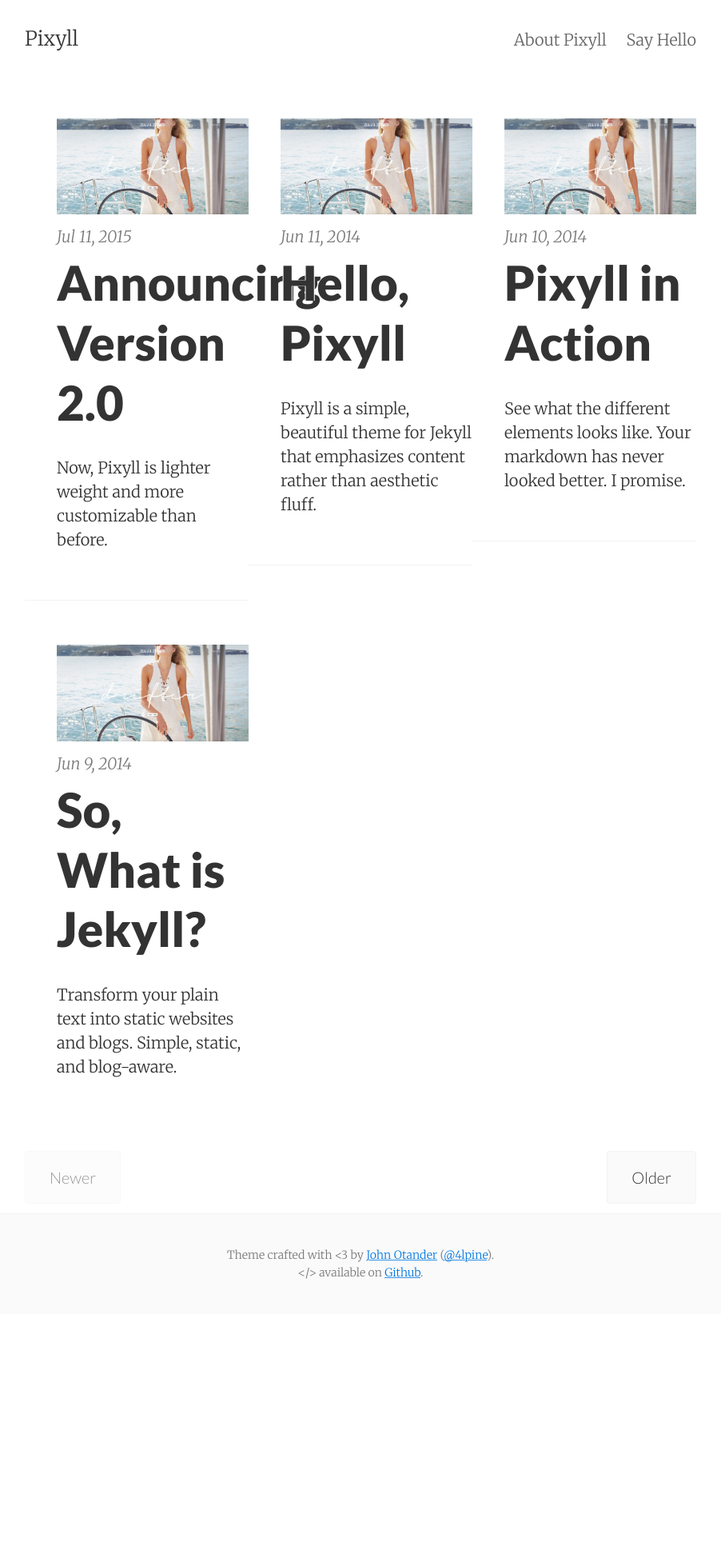
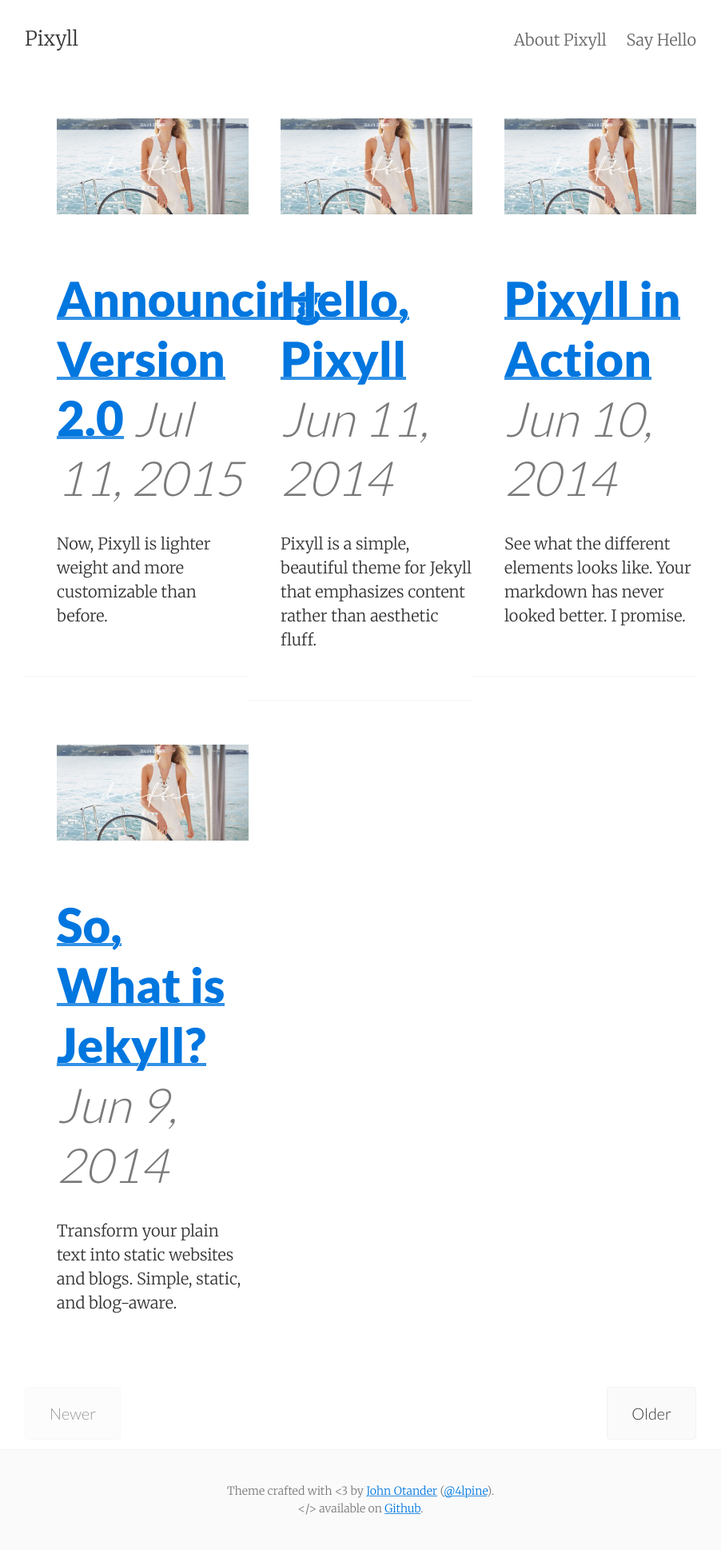
Before and after one commit to dspringate/experiment-two, a Jekyll site: the page built from index.html, in a window 1280 px wide. Shown: the whole page at 80% size, without its empty margins (189-1091 px from the left). Built offline with Jekyll 4.4.1, drawn with Linux system fonts in a browser that asks for light colours; the list of posts is cut into pages by our own code; before the commit the page ends 1643 px from its top, so only the background shows below that.

Commit message:
changes to post

```diff
--- a/index.html
+++ b/index.html
@@ -10,8 +10,11 @@ layout: default
       {% for post in paginator.posts %}
         <div class="grid__item large--one-third post py3">
           <img src="{{ post.image }}" alt="">
-          <p class="post-meta">{{ post.date | date: site.date_format }}</p>
-          <a href="{{ post.url | prepend: site.baseurl }}" class="post-link"><h3 class="h1 post-title">{{ post.title }}</h3></a>
+         <h1 class="post-title">
+          <a href="{{ post.link }}" target="_blank" class="post-link">{{ post.title }}</a>
+          <span class="post-meta">{{ post.date | date: site.date_format }}</span>
+        </h1>
+
         <p class="post-summary">
           {% if post.summary %}
             {{ post.summary }}
```
Also changed, not shown: 17 other files. Lines whose indentation alone changed are shown as unchanged.
